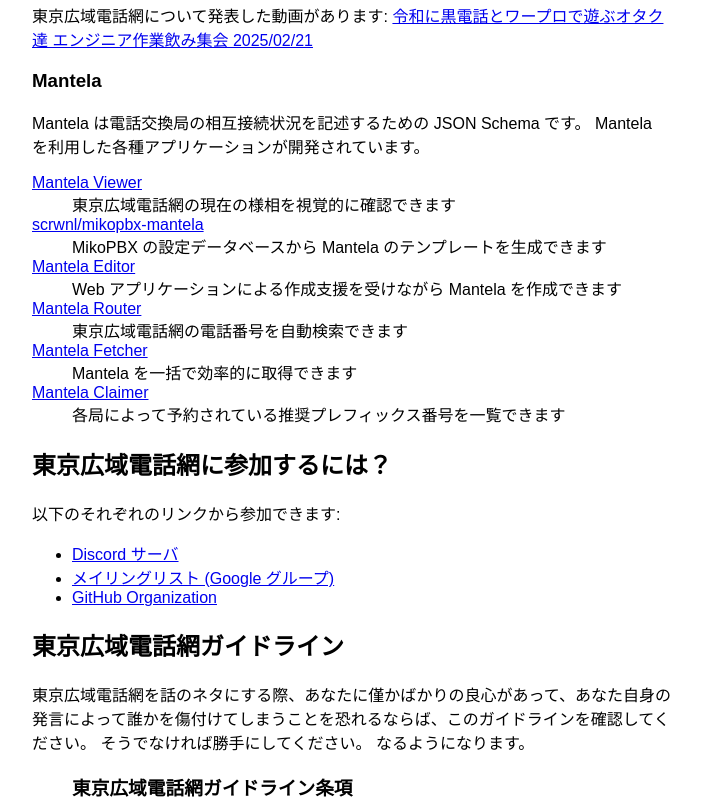
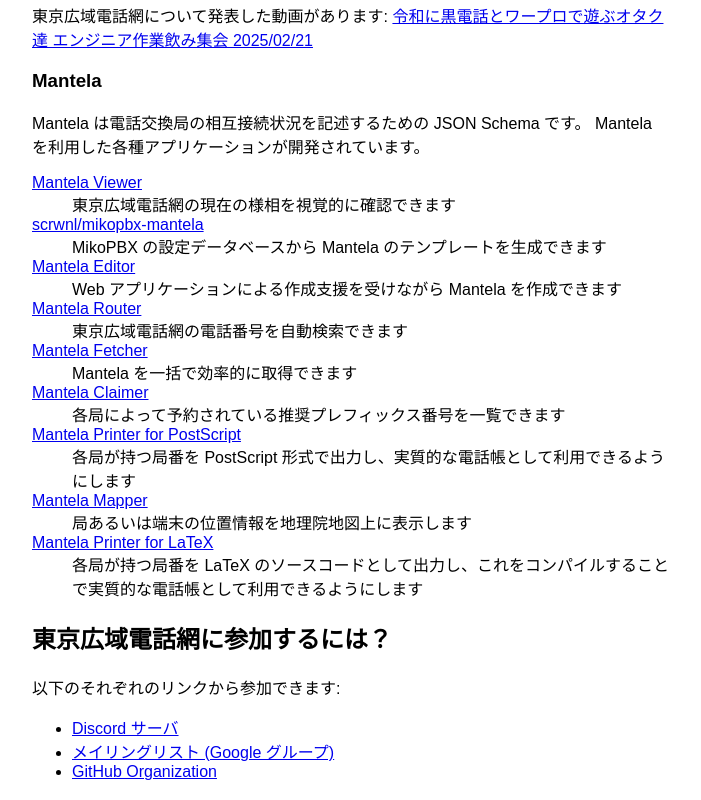
Before and after one commit to tkytel/tkytel.static.jp, a plain HTML site: page index.html in a window 1280 px wide. Shown: the part 412-1212 px from the top of the page, without its empty margins (288-989 px from the left). Drawn offline with Linux system fonts and the light colour scheme.

Commit message:
Add links for mantela application

```diff
--- a/index.html
+++ b/index.html
@@ -64,6 +64,12 @@
             <dd>Mantela を一括で効率的に取得できます</dd>
             <dt><a rel="external" href="https://tkytel.github.io/mantela-claimer/?first=https://unstable.kusaremkn.com/.well-known/mantela.json">Mantela Claimer</a></dt>
             <dd>各局によって予約されている推奨プレフィックス番号を一覧できます</dd>
+            <dt><a rel="external" href="https://tkytel.github.io/mantela-printer-ps/?first=https://unstable.kusaremkn.com/.well-known/mantela.json">Mantela Printer for PostScript</a></dt>
+            <dd>各局が持つ局番を PostScript 形式で出力し、実質的な電話帳として利用できるようにします</dd>
+            <dt><a rel="external" href="https://tkytel.github.io/mantela-mapper/?first=https://unstable.kusaremkn.com/.well-known/mantela.json">Mantela Mapper</a></dt>
+            <dd>局あるいは端末の位置情報を地理院地図上に表示します</dd>
+            <dt><a rel="external" href="https://tkytel.github.io/mantela-printer-latex/?first=https://unstable.kusaremkn.com/.well-known/mantela.json">Mantela Printer for LaTeX</a></dt>
+            <dd>各局が持つ局番を LaTeX のソースコードとして出力し、これをコンパイルすることで実質的な電話帳として利用できるようにします</dd>
           </dl>
         </section>
       </section>
```
